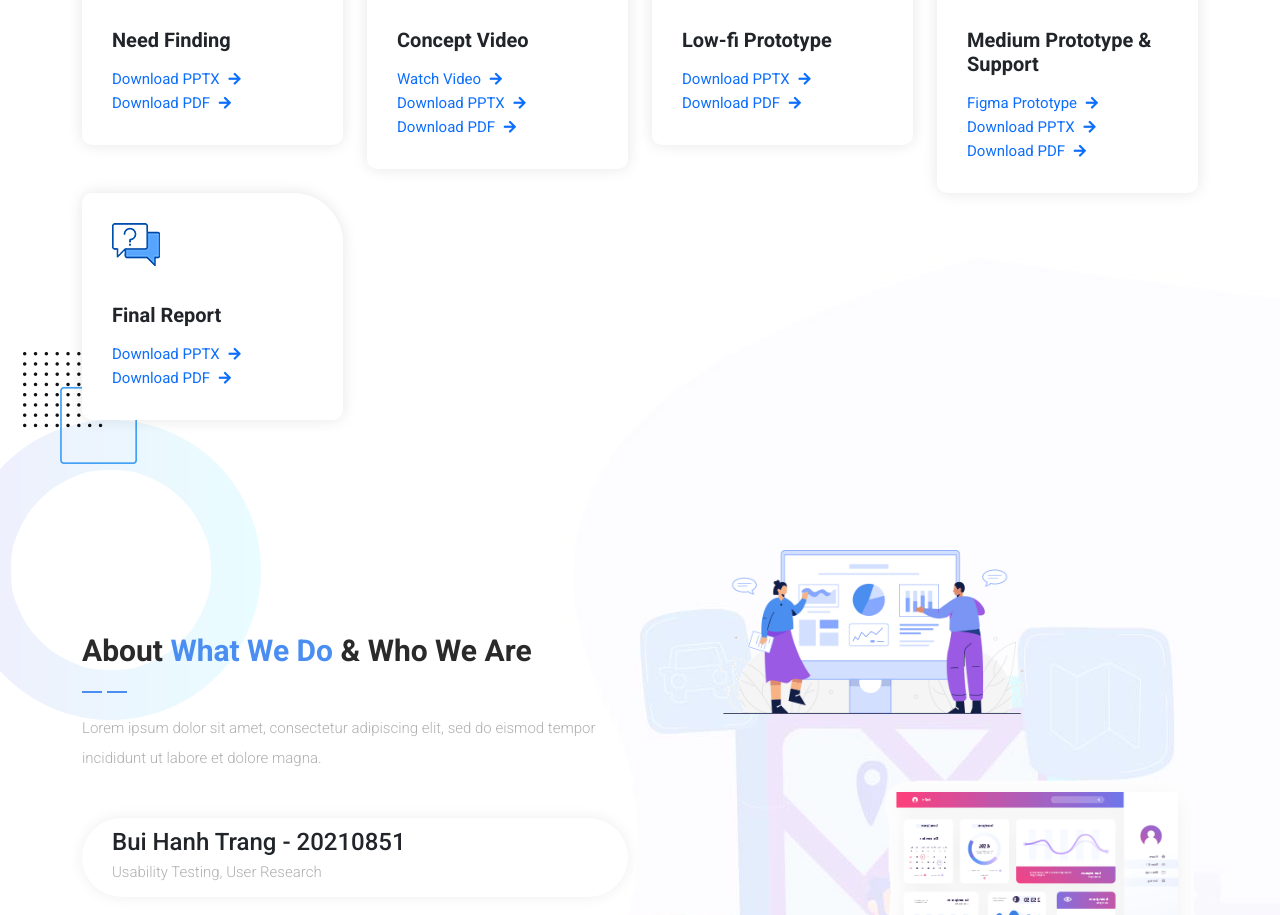
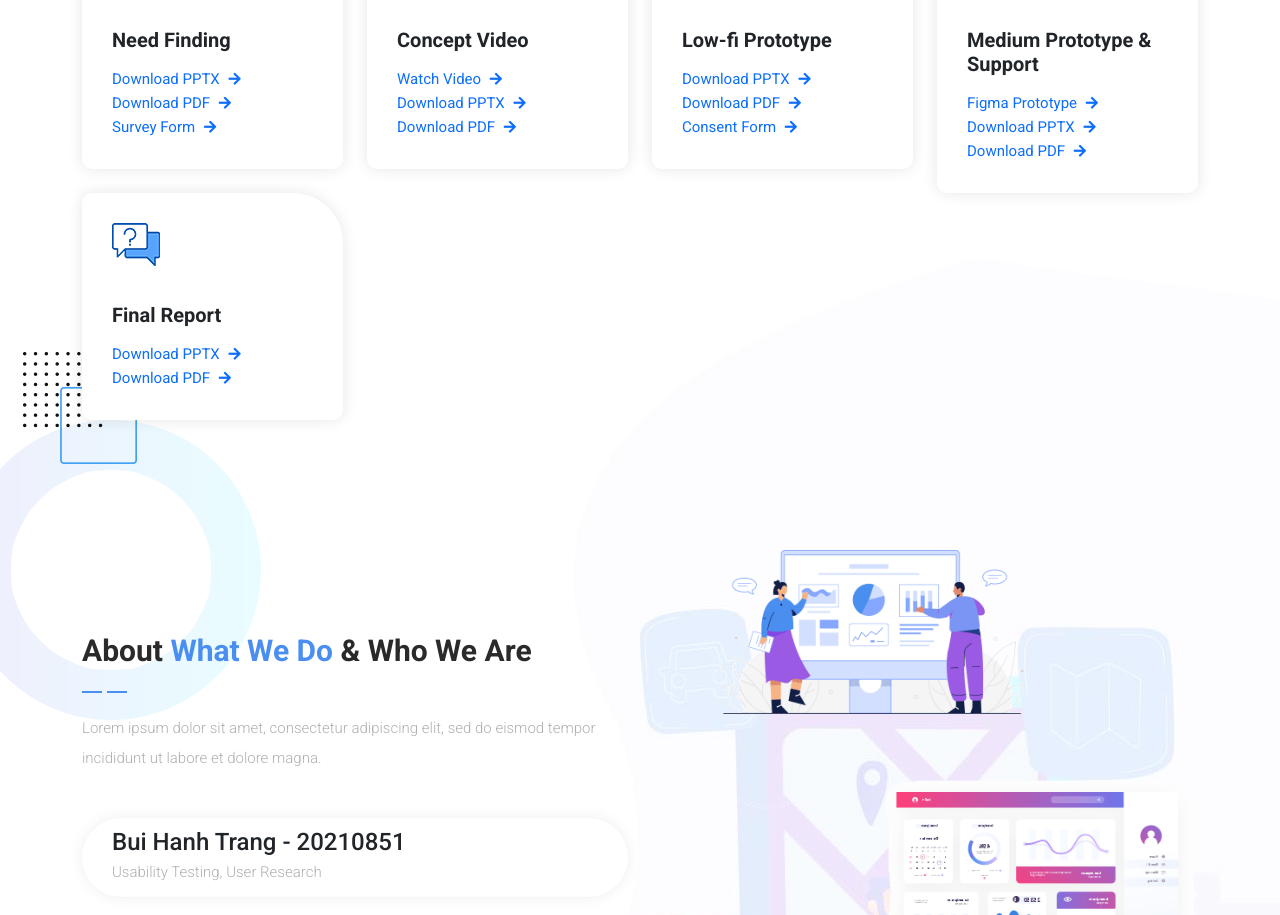
Before and after one commit to nguyenthuhuog/HMI_eshop_presentation_group8_20241, a plain HTML site: page index.html in a window 1280 px wide. Shown: the part 1515-2430 px from the top of the page. Drawn offline with Linux system fonts and the light colour scheme.

Commit message:
switch to template

```diff
--- a/index.html
+++ b/index.html
@@ -145,10 +145,13 @@ https://templatemo.com/tm-570-chain-app-dev
             <div class="icon"></div>
             <h4>Need Finding</h4>
             <div class="text-button">
-              <a href="assets/01. NeedFinding/HMI_Needfinding.pptx" target="_blank">Download PPTX <i class="fa fa-arrow-right"></i></a>
+              <a href="https://husteduvn.sharepoint.com/:p:/s/2024.1AC4150ETngtcngi-my-Group08/ERlfseyySUVBgdNVjdv_1BoBvGmzGeqpEi-vJLXuOMwpBQ?e=3HsDyo" target="_blank">Download PPTX <i class="fa fa-arrow-right"></i></a>
             </div>
             <div class="text-button">
               <a href="assets/01. NeedFinding/HMI_Needfinding.pdf" target="_blank">Download PDF <i class="fa fa-arrow-right"></i></a>
+            </div>
+            <div class="text-button">
+              <a href="https://forms.office.com/pages/responsepage.aspx?id=n7jxBugHT0a0COwbRXA_MTHeA2xFwFZGsPSV6-kAcdBUQVBIN1FKRldGMUIxUE81OUczTEI1SjNJVS4u&fbclid=IwY2xjawF03k9leHRuA2FlbQIxMAABHYWyvj0E_yaeiUj5gm5SUF8vU2NNjFPDWF50e7YOFn2cfWOGWAnINxFzGg_aem_sIXWdMul3jEij8bYBQ352Q&route=shorturl" target="_blank">Survey Form <i class="fa fa-arrow-right"></i></a>
             </div>
           </div>
         </div>
@@ -177,6 +180,9 @@ https://templatemo.com/tm-570-chain-app-dev
             </div>
             <div class="text-button">
               <a href="assets/03. Lo-Fi Prototype/HMI_LowFi.pdf" target="_blank">Download PDF <i class="fa fa-arrow-right"></i></a>
+            </div>
+            <div class="text-button">
+              <a href="assets/03. Lo-Fi Prototype/HMI_LowFi_consent_form.pdf" target="_blank">Consent Form <i class="fa fa-arrow-right"></i></a>
             </div>
           </div>
         </div>
```
Also changed, not shown: 1 other file.
